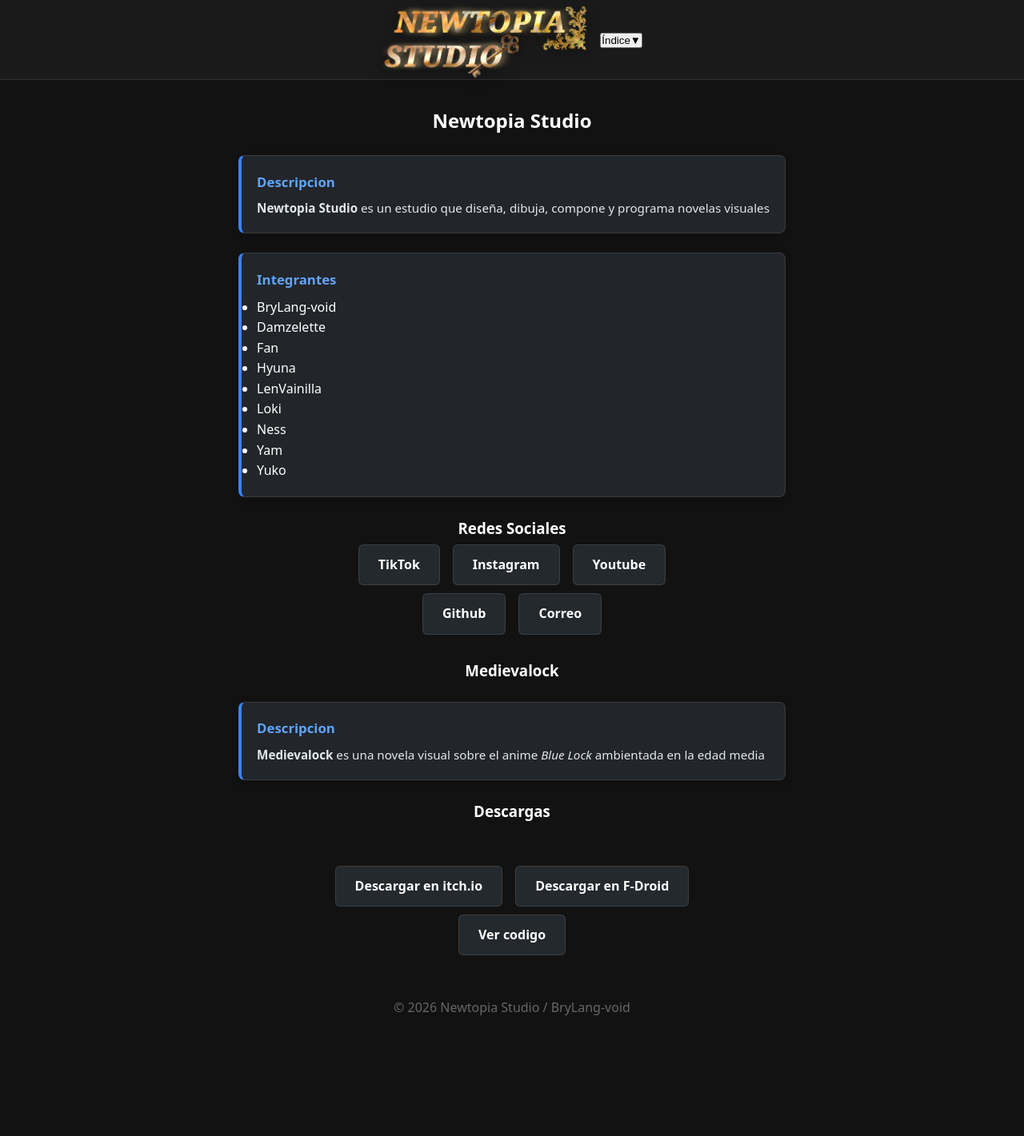
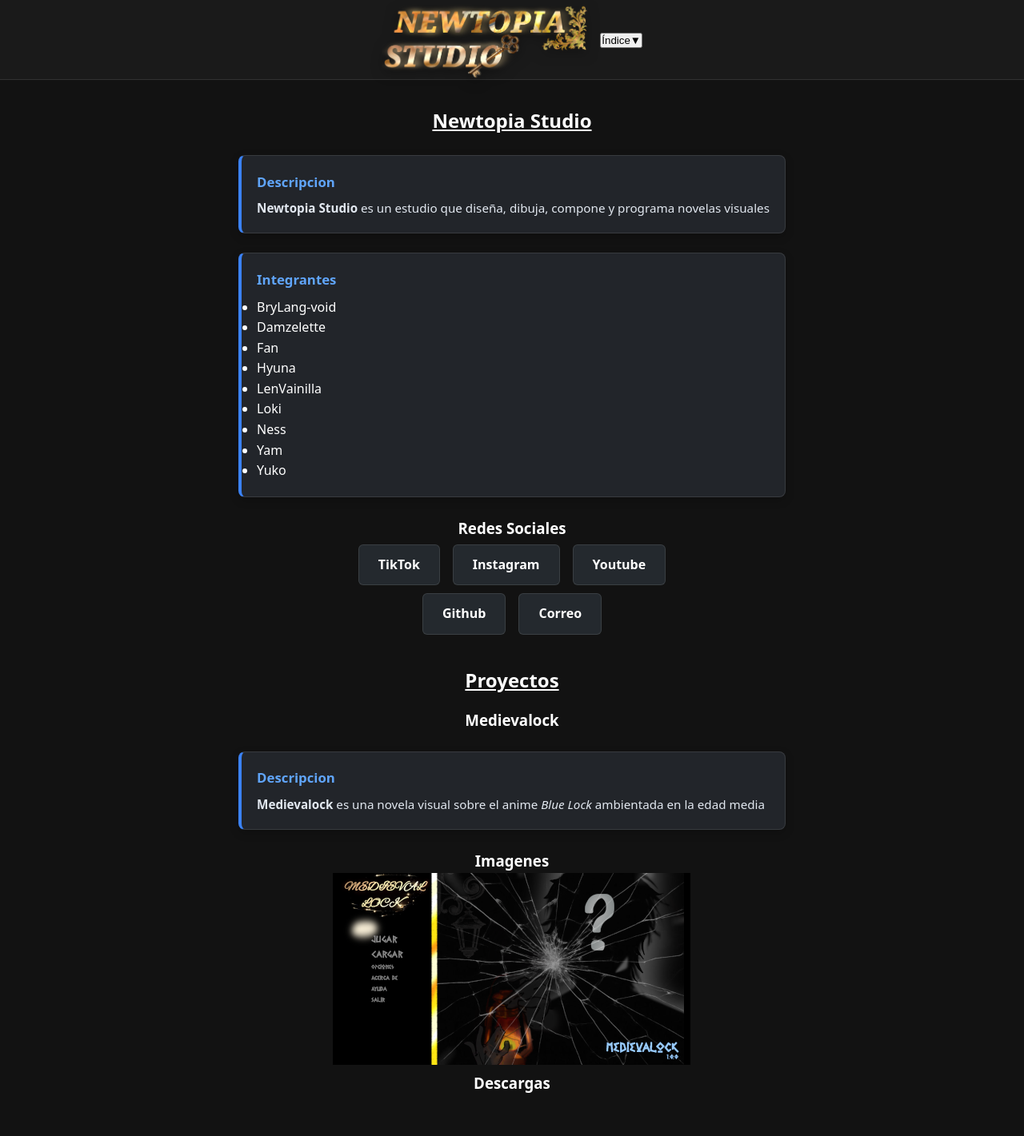
Before and after one commit to Newtopia-Studio/studio-newtopia, a React (Vite) app: page / in a window 1280 px wide. Shown: the top 1421 px of the page at 80% size. Before the commit the page ends 1306 px from the top, so only its background shows below. Built offline with nearby package versions, Linux system fonts and the light colour scheme.

Commit message:
feat: agregar imagen de menu principal de medievalock

```diff
--- a/src/App.css
+++ b/src/App.css
@@ -151,6 +151,11 @@ header {
   transform: translateY(0);
 }
 
+#proyectos h2 {
+  margin-top: 0.5rem;
+  margin-bottom: 1rem;
+}
+
 .descargas h3 {
   margin-bottom: 3rem;
 }
--- a/src/App.tsx
+++ b/src/App.tsx
@@ -18,7 +18,7 @@ export default function App() {
       <div className="container" style={{ maxWidth: '800px', margin: '0 auto', padding: '2rem' }}>
         <main>
           <section id="estudio">
-            <h2>Newtopia Studio</h2>
+            <h2><u>Newtopia Studio</u></h2>
             <section className='descripcion'>
               <BoxInfo titulo='Descripcion'>
                 <p>
@@ -73,6 +73,7 @@ export default function App() {
 
           <br/>
           <section id='proyectos'>
+            <h2><u>Proyectos</u></h2>
             <section id='medievalock'>
                 <h3>Medievalock</h3>
                 <section id='medievalock-desc' className='descripcion'>
@@ -86,6 +87,12 @@ export default function App() {
                 </section>
 
               <section id='medievalock-img' className='imagenes'>
+                <h3>Imagenes</h3>
+                <img
+                  src='./main_menu.png'
+                  alt='Menu Principal'
+                  className='menu_principal'
+                />
               </section>
 
               <section id='medievalock-dnlds' className='descargas'>
```
Also changed, not shown: public/main_menu.png (added).
